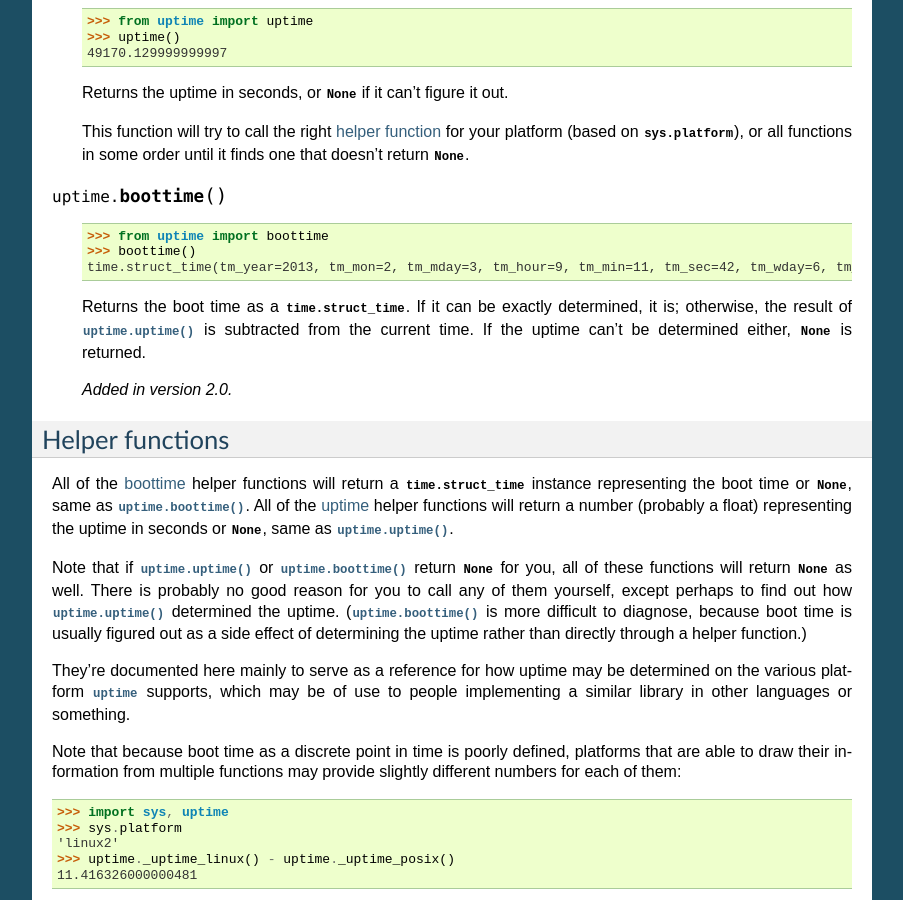
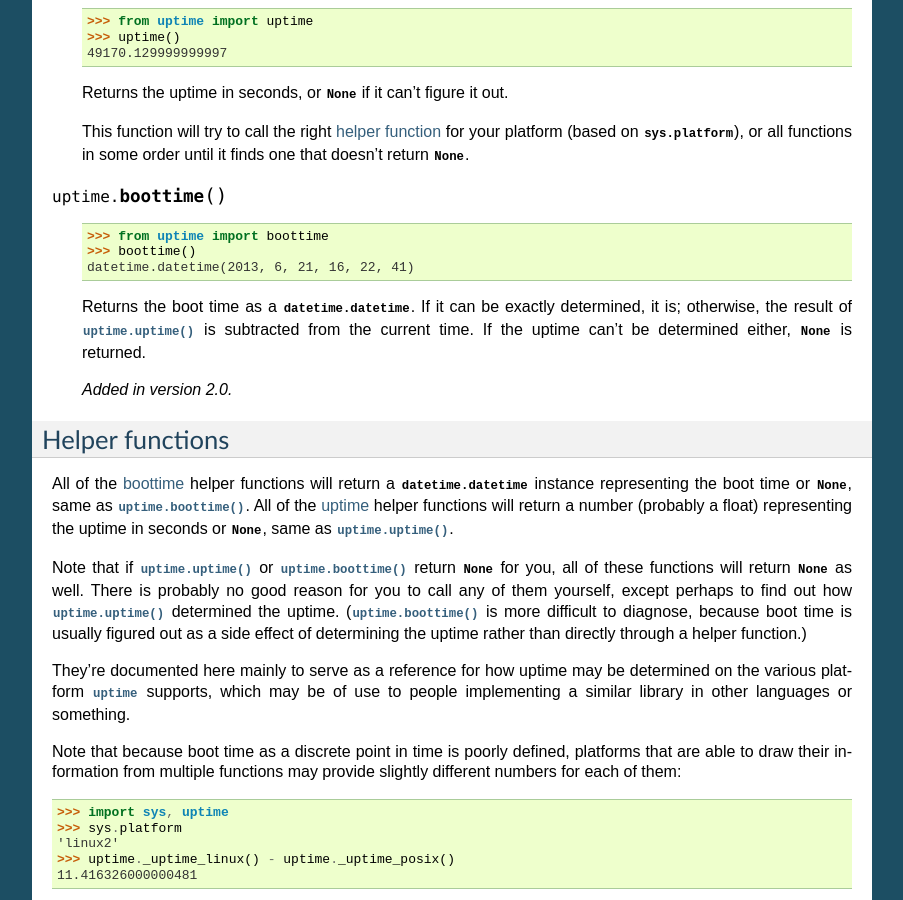
Before and after one commit to Cairnarvon/uptime, a Sphinx documentation site: the page built from doc/index.rst, in a window 1280 px wide and 900 px high, scrolled down 1252 px. Shown: the whole window, without its empty margins (198-1101 px from the left). Built offline with Sphinx 7.4.7, drawn with Linux system fonts in a browser that asks for light colours.

Commit message:
datetime is more Pythonic, and has more stuff

```diff
--- a/doc/index.rst
+++ b/doc/index.rst
@@ -115,9 +115,9 @@ The only functions you should care about
 
     >>> from uptime import boottime
     >>> boottime()
-    time.struct_time(tm_year=2013, tm_mon=2, tm_mday=3, tm_hour=9, tm_min=11, tm_sec=42, tm_wday=6, tm_yday=34, tm_isdst=0)
+    datetime.datetime(2013, 6, 21, 16, 22, 41)
 
-   Returns the boot time as a :class:`time.struct_time`. If it can be exactly
+   Returns the boot time as a :class:`datetime.datetime`. If it can be exactly
    determined, it is; otherwise, the result of :func:`uptime.uptime` is
    subtracted from the current time. If the uptime can't be determined either,
    :const:`None` is returned.
@@ -128,7 +128,7 @@ The only functions you should care about
 Helper functions
 ----------------
 
-All of the boottime_ helper functions will return a :class:`time.struct_time`
+All of the boottime_ helper functions will return a :class:`datetime.datetime`
 instance representing the boot time or :const:`None`, same as
 :func:`uptime.boottime`. All of the uptime_ helper functions will return a
 number (probably a float) representing the uptime in seconds or :const:`None`,
--- a/src/__init__.py
+++ b/src/__init__.py
@@ -25,6 +25,7 @@ except:
 
 import sys
 import time
+from datetime import datetime
 
 try:
     # RISC OS only.
@@ -94,7 +95,7 @@ def _boottime_linux():
         for line in f:
             if line.startswith('btime'):
                 __boottime = int(line.split()[1])
-        return time.localtime(__boottime)
+        return datetime.fromtimestamp(__boottime)
     except:
         return None
 
@@ -345,4 +346,4 @@ def boottime():
             return None
     if __boottime is None:
         _boottime_linux()
-    return time.localtime(__boottime or time.time() - up)
+    return datetime.fromtimestamp(__boottime or time.time() - up)
```
Also changed, not shown: 1 other file.
